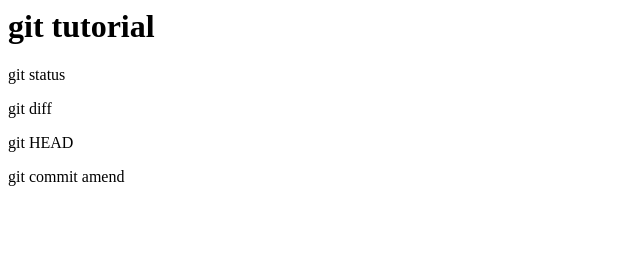
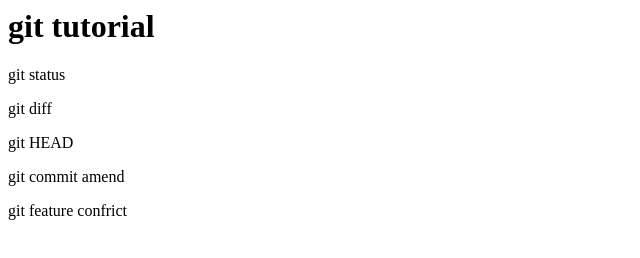
Before and after one commit to sakikaburaki/git_tutorial, a plain HTML site: page index.html in a window 1280 px wide. Shown: the whole page, without its empty margins (0-640 px from the left). Drawn offline with Linux system fonts and the light colour scheme.

Commit message:
updated index.html

```diff
--- a/index.html
+++ b/index.html
@@ -4,3 +4,4 @@
 	<p>git diff</p>
 	<p>git HEAD</p>
 	<p>git commit amend</p>
+	<p>git feature confrict</p>
```
